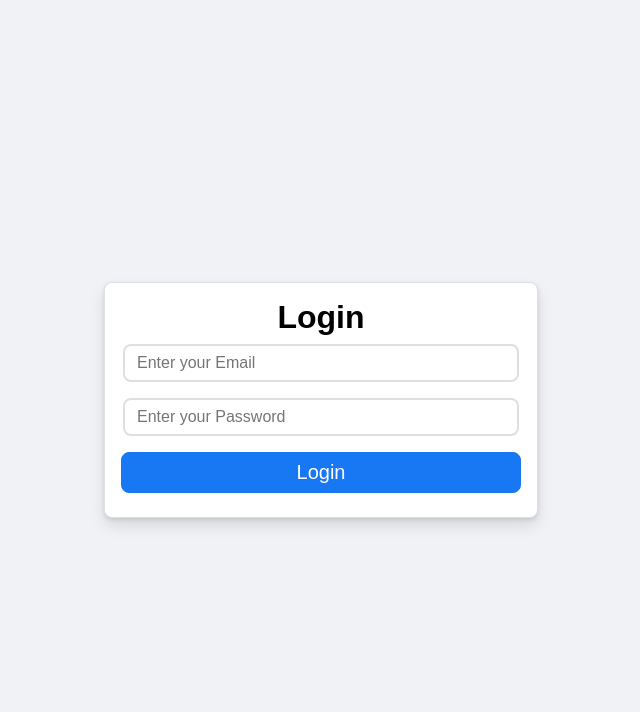
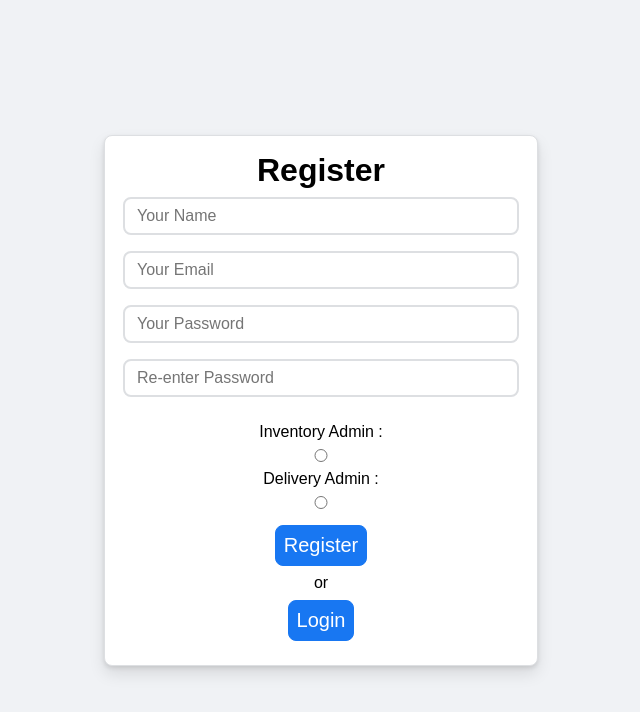
Before and after one commit to gokulrajalp/Inventory-Front-End-UI, a React (Create React App) app: page /register in a window 1280 px wide. Before the commit this address led to /login. Shown: the top 712 px of the page, without its empty margins (319-959 px from the left). Built offline with nearby package versions, Linux system fonts and the light colour scheme.

Commit message:
added the formik and yup in login and register page for validation

```diff
--- a/package.json
+++ b/package.json
@@ -12,7 +12,8 @@
     "react-dom": "^18.2.0",
     "react-router-dom": "^5.2.0",
     "react-scripts": "5.0.1",
-    "web-vitals": "^2.1.4"
+    "web-vitals": "^2.1.4",
+    "yup": "^0.32.11"
   },
   "scripts": {
     "start": "react-scripts start",
--- a/src/App.js
+++ b/src/App.js
@@ -26,7 +26,7 @@ function App() {
           <Route exact path='/'>
 
             {
-              localStorage.getItem('myData') ?<Inventory setLoginUser={setLoginUser} />:<Login setLoginUser={setLoginUser}/>
+              <Login setLoginUser={setLoginUser}/>
             }
 
           </Route>
@@ -34,7 +34,7 @@ function App() {
           <Route path='/login'>
 
             {
-              localStorage.getItem('myData') ?<Inventory setLoginUser={setLoginUser} />:<Login setLoginUser={setLoginUser}/>
+              <Login setLoginUser={setLoginUser}/>
             }
 
           </Route>
--- a/src/component/login/login.css
+++ b/src/component/login/login.css
@@ -9,7 +9,7 @@
     text-align: center;
 }
 
-.login > input {
+.Field {
     border-radius: 8px;
     border: 2px solid #dddfe2;
     outline: none;
@@ -20,7 +20,7 @@
     font-size: 1rem;
 }
 
-.login > .button {
+.button {
     background: #1877f2;
     border: 1px solid #1877f2;
     color: #fff;
--- a/src/component/login/login.js
+++ b/src/component/login/login.js
@@ -1,53 +1,49 @@
 import React,{useState,useEffect} from "react";
+import { ErrorMessage, useFormik } from "formik"
+import * as yup from 'yup'
 import "./login.css";
 import axios from "axios"
 import { useHistory } from "react-router-dom";
+import { Field, Form,Formik } from "formik";
 
 
 const Login = ({setLoginUser}) => {
 
 
-  // useEffect(()=>{
-  //   if(localStorage.getItem('myData'))
-  //   {
-  //     history.push("/inventory");
-  //   }
-  // },[])
-  //Declare the history object
   const history=useHistory();
-  // user variable is maintained as to store the user and setUser will update any change in the user object
 
-  const[user,setUser]=useState({
-    email:"",
-    password:""
-  })
 
-  // handlechange func. will be called every time whenever there is any change in the input field in the UI
-  const handleChange = e =>{
+  // // handlechange func. will be called every time whenever there is any change in the input field in the UI
+  // const handleChange = e =>{
 
     // e.target came up with the change reflected and {name,value} means we are extracting the value from e.target and upating the user witht the change
 
-    const {name,value} = e.target
-    setUser({
-      ...user,
-      [name]:value
-    })
+  //   const {name,value} = e.target
+  //   setUser({
+  //     ...user,
+  //     [name]:value
+  //   })
+  // }
+
+  const initialValues={
+    email:'',
+    password:''
   }
 
 
-  // login =() is called at last when the login button is clicked and we are done with the input part and all modification in the user field
+  // handleSubmit =() is called at last when the login button is clicked and we are done with the input part and all modification in the user field
 
-  const login=()=>{
+  const handleSubmit=(values)=>{
 
-      // extracting the email and password of the user from 'user' variable
-      const{email,password}=user
+      // extracting the email and password of the user from 'values' variable mainained by formik
+      const{email,password}=values
 
       // checking the condition if both email and password exists
       if(email && password)
       {
-          localStorage.setItem('myData',JSON.stringify(user))
+
         // axios is used to connect frontend with backend using api and user is send as data with the api from the frontend to backend
-          axios.post("http://localhost:8000/login",user)
+          axios.post("http://localhost:8000/login",values)
           .then(res=>{
             alert(res.data.message)
             console.log("*******",res.data)
@@ -69,21 +65,47 @@ const Login = ({setLoginUser}) => {
       }
   }
 
+  const validationSchema=yup.object({
+
+    email:yup.string().required('Email is Required'),
+    password:yup.string().required('Please enter the password')
+
+    // validateSchema is a function which is maintained by yup library and is used to validate the input field along with returning the error message as well
+
+  })
+
   return (
 
     //Login form
-    // here user.email or user.password is  const[user,setUser]=useState({email:"",password:""}) the recent modified value of user variable we have declared above as set state
 
-    <div className="login">
+    <Formik initialValues={initialValues}
+            validationSchema={validationSchema}
+            onSubmit={handleSubmit}
 
-        {console.log(user)}
-        <h1>Login</h1>
-        <input type="text" name="email" value={user.email} onChange={handleChange} placeholder="Enter your Email"></input>
-        <input type="password" name="password" value={user.password} onChange={handleChange}  placeholder="Enter your Password" ></input>
-        <div className="button" onClick={login}>Login</div>
+            // initialValues,validationSchema and onSubmit written here to call these function as and when needed it is also maintained by formik
+    >
 
-    </div>
+      <Form>
+          <div className="login">
+
+              {/* {console.log(user)} */}
+              <h1>Login</h1>
+
+              <Field className="Field" type="text" name="email"  placeholder="Enter your Email"></Field>
+              <ErrorMessage className='error' name="email"/>
+
+              <Field className="Field" type="password" name="password"   placeholder="Enter your Password" ></Field>
+              <ErrorMessage className='error' name="password"/> <br></br><br></br>
+
+              <button className="button" type="submit" >Login</button>
+
+
+               {/* here Field is used in place of input and errorMessage is a predefined feature of formik and yup  */}
+               {/* all the function is being handled using formikand yup */}
+          </div>
+      </Form>
+    </Formik>
   )
-};
+}
 
 export default Login;
--- a/src/component/register/register.css
+++ b/src/component/register/register.css
@@ -10,7 +10,7 @@
     text-align: center;
 }
 
-.register > input {
+.Field {
     border-radius: 8px;
     border: 2px solid #dddfe2;
     outline: none;
@@ -21,7 +21,7 @@
     font-size: 1rem;
 }
 
-.register > .button {
+.button {
     background: #1877f2;
     border: 1px solid #1877f2;
     color: #fff;
@@ -32,7 +32,7 @@
     outline: none;
     cursor: pointer;
 }
-/*
+
 .radio
 {
     border-radius: 8px;
@@ -42,4 +42,11 @@
     padding: 0.5rem 0.75rem;
     width: 92%;
     font-size: 1rem;
-} */
+}
+
+.error
+{
+    font-size: 30px;
+    font-family: bold;
+    color: red;
+}
--- a/src/component/register/register.js
+++ b/src/component/register/register.js
@@ -1,19 +1,14 @@
 import React, { useEffect,useState } from "react"
+import { ErrorMessage, useFormik } from "formik"
+import * as yup from 'yup'
 import "./register.css"
 import axios from "axios"
+
 import { useHistory } from "react-router-dom";
+import { Field, Form, Formik } from "formik";
+
 const Register = () => {
 
-    useEffect(()=>{
-        if(localStorage.getItem('myData'))
-        {
-          history.push("/inventory");
-        }
-        else
-        {
-            history.push("/login");
-        }
-      },[])
     const history=useHistory();
     const [ user, setUser] = useState({
         name: "",
@@ -23,18 +18,33 @@ const Register = () => {
         designation:""
     })
 
-    const handleChange = e => {
-        const { name, value } = e.target
-        setUser({
-            ...user,
-            [name]: value
-        })
+    // const handleChange = e => {
+    //     console.log("handlechange fired ......********")
+    //     const { name, value } = e.target
+    //     setUser({
+    //         ...user,
+    //         [name]: value
+    //     })
+    // }
+
+
+
+
+    const initialValues={
+
+            name:'',
+            email:'',
+            password:'',
+            reEnterPassword:''
     }
 
-    const register = () => {
-        const { name, email, password, reEnterPassword } = user
+    const handleSubmit=(values)=>{
+
+        console.log("form values : ",values)
+
+        const { name, email, password, reEnterPassword } = values
         if( name && email && password && (password === reEnterPassword)){
-            axios.post("http://localhost:8000/register", user)
+            axios.post("http://localhost:8000/register", values)
             .then( res => {
                 alert(res.data.message)
                 // setLoginUser1(res.data.user)
@@ -43,29 +53,57 @@ const Register = () => {
         } else {
             alert("invlid input")
         }
-
     }
 
+    const validationSchema=yup.object({
+        name:yup.string().required('Name is Required').max(6,'Should be 4 char'),
+        email:yup.string().required('Email is Required'),
+        password:yup.string().required('Please enter the password'),
+        reEnterPassword:yup.string().required('Please Re-enter the password')
+    })
+
+
+
     return (
+
+        <Formik initialValues={initialValues}
+            validationSchema={validationSchema}
+            onSubmit={handleSubmit}
+
+
+        >
+            <Form>
                 <div className="register">
-            {console.log("User", user)}
+                        {/* {console.log("User", user)} */}
                         <h1>Register</h1>
 
-                    <input type="text" name="name" value={user.name} placeholder="Your Name" onChange={ handleChange }></input>
-                    <input type="text" name="email" value={user.email} placeholder="Your Email" onChange={ handleChange }></input>
-                    <input type="password" name="password" value={user.password} placeholder="Your Password" onChange={ handleChange }></input>
-                    <input type="password" name="reEnterPassword" value={user.reEnterPassword} placeholder="Re-enter Password" onChange={ handleChange }></input>
+                                <Field className="Field" type="text" name="name" placeholder="Your Name" ></Field>
+                                <ErrorMessage className='error' name="name"/>
+
+                                <Field className="Field" type="text" name="email" placeholder="Your Email" ></Field>
+                                <ErrorMessage className='error' name="email"/>
+
+                                <Field className="Field" type="password" name="password" placeholder="Your Password" ></Field>
+                                <ErrorMessage className='error' name="password"/>
+
+                                <Field className="Field" type="password" name="reEnterPassword" placeholder="Re-enter Password" ></Field>
+                                <ErrorMessage className='error' name="reEnterPassword"/> <br></br><br></br>
 
                                 <label>Inventory Admin :</label>
-                    <input type="radio" name="designation" value="inventoryadmin" onChange={ handleChange }></input>
+                                <Field className="Field" type="radio" name="designation" value="inventoryadmin" ></Field>
                                 <label>Delivery Admin :</label>
-                    <input type="radio" name="designation" value="deliveryadmin" onChange={ handleChange }></input>
+                                <Field className="Field" type="radio" name="designation" value="deliveryadmin" ></Field>
 
+                                <button className="button" type="submit"  >Register </button>
+                                <div>or</div>
 
-                    <div className="button" onClick={register} >Register</div>
-                    <div>or</div>
-                    <div className="button" onClick={() => history.push("/login")}>Login</div>
+                                <button className="button" type="cancel" onClick={() => history.push("/login")}>Login</button>
+
                 </div>
+            </Form>
+
+        </Formik>
+
 
     )
 }
```
Also changed, not shown: 1 other file (tests, documents, lock files or other folders). Lines whose indentation alone changed are shown as unchanged.
